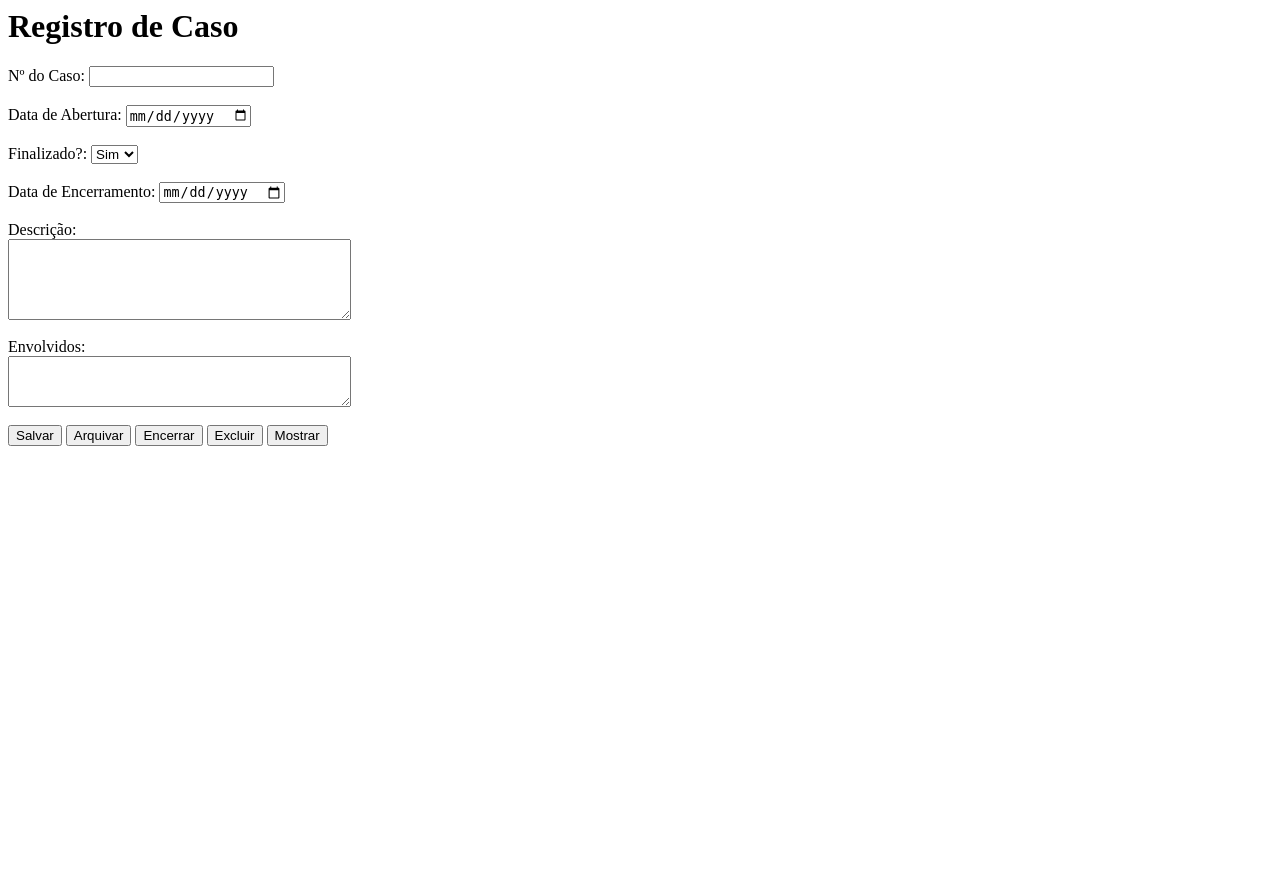
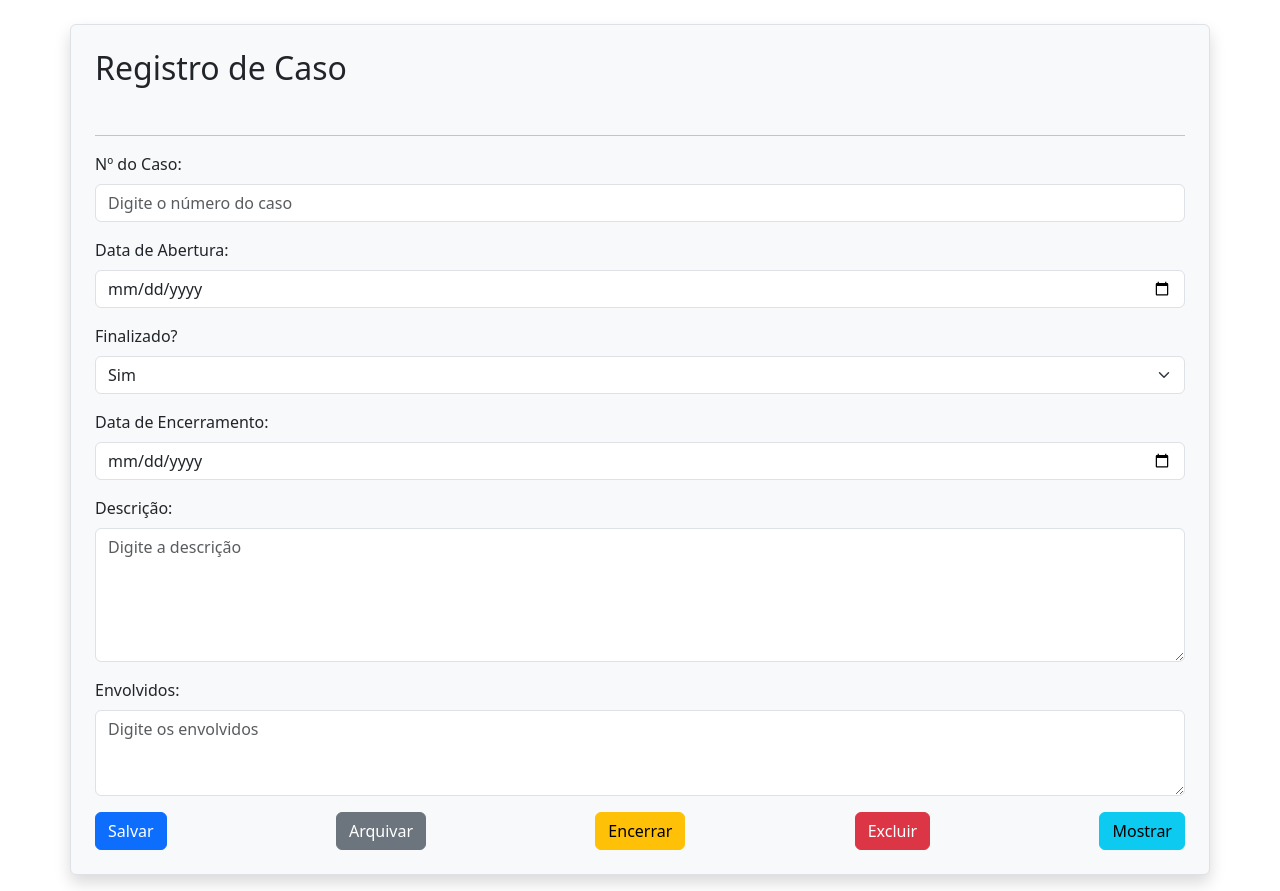
Before and after one commit to AidenH30/Ghost-In-The-Shell, a PHP site: page / in a window 1280 px wide. Before the commit the page ends 446 px from the top, so only its background shows below. Run offline with PHP 8.4, Linux system fonts and the light colour scheme.

Commit message:
Funções e estilos

```diff
--- a/app/helpers/helpers_database.php
+++ b/app/helpers/helpers_database.php
@@ -2,7 +2,7 @@
 
 define('HOST', 'localhost');
 define('USER', 'root');
-define('PASSWORD', 'guilherme1');
+define('PASSWORD', 'root');
 define('DATABASE', 'ghost');
 define('TABLE_CASOS', 'casos');
 
@@ -69,7 +69,7 @@ function inserir_caso($numeroCaso, $dataAbertura, $finalizado, $dataEncerramento
     }
 
     // Associe os parâmetros corretamente (finalizado como inteiro)
-    if (!$stmt->bind_param("isssis", $numeroCaso, $dataAbertura, $finalizado, $dataEncerramento, $descricao, $envolvidos)) {
+    if (!$stmt->bind_param("isssss", $numeroCaso, $dataAbertura, $finalizado, $dataEncerramento, $descricao, $envolvidos)) {
         $stmt->close();
         $conn->close();
         throw new Exception("Erro no bind_param: " . $stmt->error);
@@ -106,12 +106,35 @@ function mostrar_todos_casos(){
             echo "Nenhum caso encontrado.";
         }
 
-        foreach($casos as $caso){
-
-        }
-
         $result->free();
     $conn->close();
+
+    echo '<table border="1" style="border-collapse: collapse; width: 100%;">';
+    echo '<thead>';
+    echo '<tr>';
+    echo '<th>Nº do Caso</th>';
+    echo '<th>Data de Abertura</th>';
+    echo '<th>Finalizado?</th>';
+    echo '<th>Descrição</th>';
+    echo '<th>Envolvidos</th>';
+    echo '</tr>';
+    echo '</thead>';
+    echo '<tbody>';
+
+    foreach ($casos as $caso) {
+        echo '<tr style="cursor: pointer;" onclick="window.location.href=\'#\'">';
+        echo '<td>' . htmlspecialchars($caso['numero_caso']) . '</td>';
+        echo '<td>' . htmlspecialchars($caso['data_abertura']) . '</td>';
+        echo '<td>' . ($caso['finalizado'] ? 'Sim' : 'Não') . '</td>';
+        echo '<td>' . htmlspecialchars($caso['descricao']) . '</td>';
+        echo '<td>' . htmlspecialchars($caso['envolvidos']) . '</td>';
+        echo '</tr>';
+    }
+
+    echo '</tbody>';
+    echo '</table>';
+
+    return;
 }
 
 
--- a/public/index.php
+++ b/public/index.php
@@ -9,40 +9,58 @@ create_table();
 <head>
     <meta charset="UTF-8">
     <meta name="viewport" content="width=device-width, initial-scale=1.0">
+    <link href="https://cdn.jsdelivr.net/npm/bootstrap@5.3.3/dist/css/bootstrap.min.css" rel="stylesheet" integrity="sha384-QWTKZyjpPEjISv5WaRU9OFeRpok6YctnYmDr5pNlyT2bRjXh0JMhjY6hW+ALEwIH" crossorigin="anonymous">
     <title>Document</title>
 </head>
 <body>
-<h1>Registro de Caso</h1>
-    <form action="../app/controllers/processa_caso.php" method="POST" enctype="multipart/form-data">
-        <label for="numero_caso">Nº do Caso:</label>
-        <input type="number" id="numero_caso" name="numero_caso" ><br><br>
+<form action="../app/controllers/processa_caso.php" method="POST" enctype="multipart/form-data" class="container mt-4 p-4 border rounded shadow bg-light">
+    <h2>Registro de Caso</h2> <br> <hr>
+    <div class="mb-3">
+        <label for="numero_caso" class="form-label">Nº do Caso:</label>
+        <input type="number" class="form-control" id="numero_caso" name="numero_caso" placeholder="Digite o número do caso">
+    </div>
 
-        <label for="data_abertura">Data de Abertura:</label>
-        <input type="date" id="data_abertura" name="data_abertura" ><br><br>
+    <div class="mb-3">
+        <label for="data_abertura" class="form-label">Data de Abertura:</label>
+        <input type="date" class="form-control" id="data_abertura" name="data_abertura">
+    </div>
 
-        <label for="finalizado">Finalizado?:</label>
-        <select id="finalizado" name="finalizado" >
+    <div class="mb-3">
+        <label for="finalizado" class="form-label">Finalizado?</label>
+        <select class="form-select" id="finalizado" name="finalizado">
             <option value="1">Sim</option>
             <option value="0">Não</option>
-        </select><br><br>
+        </select>
+    </div>
 
-        <label for="data_encerramento">Data de Encerramento:</label>
-        <input type="date" id="data_encerramento" name="data_encerramento"><br><br>
+    <div id="div-data-encerramento" class="mb-3">
+        <label for="data_encerramento" class="form-label">Data de Encerramento:</label>
+        <input type="date" class="form-control" id="data_encerramento" name="data_encerramento">
+    </div>
 
-        <label for="descricao">Descrição:</label><br>
-        <textarea id="descricao" name="descricao" rows="5" cols="40" ></textarea><br><br>
+    <div class="mb-3">
+        <label for="descricao" class="form-label">Descrição:</label>
+        <textarea class="form-control" id="descricao" name="descricao" rows="5" placeholder="Digite a descrição"></textarea>
+    </div>
 
-        <label for="envolvidos">Envolvidos:</label><br>
-        <textarea id="envolvidos" name="envolvidos" rows="3" cols="40" ></textarea><br><br>
+    <div class="mb-3">
+        <label for="envolvidos" class="form-label">Envolvidos:</label>
+        <textarea class="form-control" id="envolvidos" name="envolvidos" rows="3" placeholder="Digite os envolvidos"></textarea>
+    </div>
 
-      <!-- <label for="evidencias">Evidências (JPEG/JPG/PDF):</label>
-        <input type="file" id="evidencias" name="evidencias" accept=".jpeg,.jpg,.pdf"><br><br> -->
+    <!-- <div class="mb-3">
+        <label for="evidencias" class="form-label">Evidências (JPEG/JPG/PDF):</label>
+        <input type="file" class="form-control" id="evidencias" name="evidencias" accept=".jpeg,.jpg,.pdf">
+    </div> -->
 
-        <button type="submit" name="acao" value="salvar">Salvar</button>
-        <button type="submit" name="acao" value="arquivar">Arquivar</button>
-        <button type="submit" name="acao" value="encerrar">Encerrar</button>
-        <button type="submit" name="acao" value="excluir">Excluir</button>
-        <button type="submit" name="acao" value="visualizar">Mostrar</button>
-    </form>
+    <div class="d-flex justify-content-between">
+        <button type="submit" class="btn btn-primary" name="acao" value="salvar">Salvar</button>
+        <button type="submit" class="btn btn-secondary" name="acao" value="arquivar">Arquivar</button>
+        <button type="submit" class="btn btn-warning" name="acao" value="encerrar">Encerrar</button>
+        <button type="submit" class="btn btn-danger" name="acao" value="excluir">Excluir</button>
+        <button type="submit" class="btn btn-info" name="acao" value="visualizar">Mostrar</button>
+    </div>
+</form>
+
 </body>
 </html>
```
Also changed, not shown: app/controllers/processa_caso.php (+15 -1 lines), public/css/style.css (added, +29 -0 lines).
